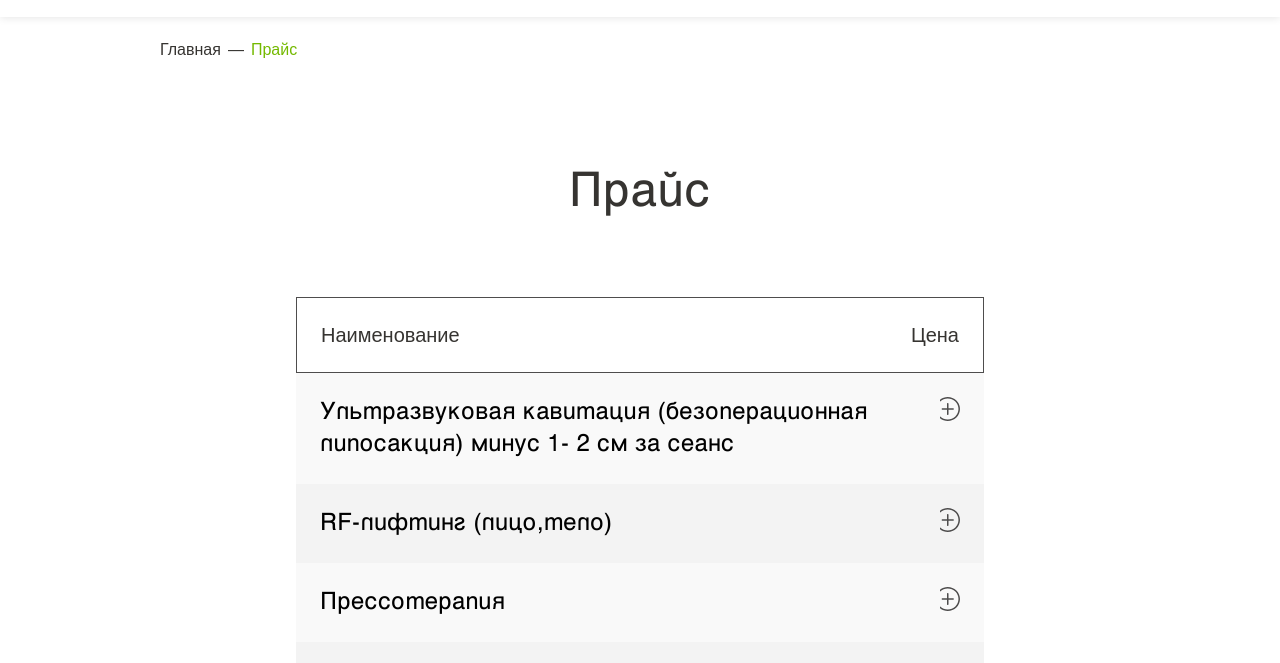
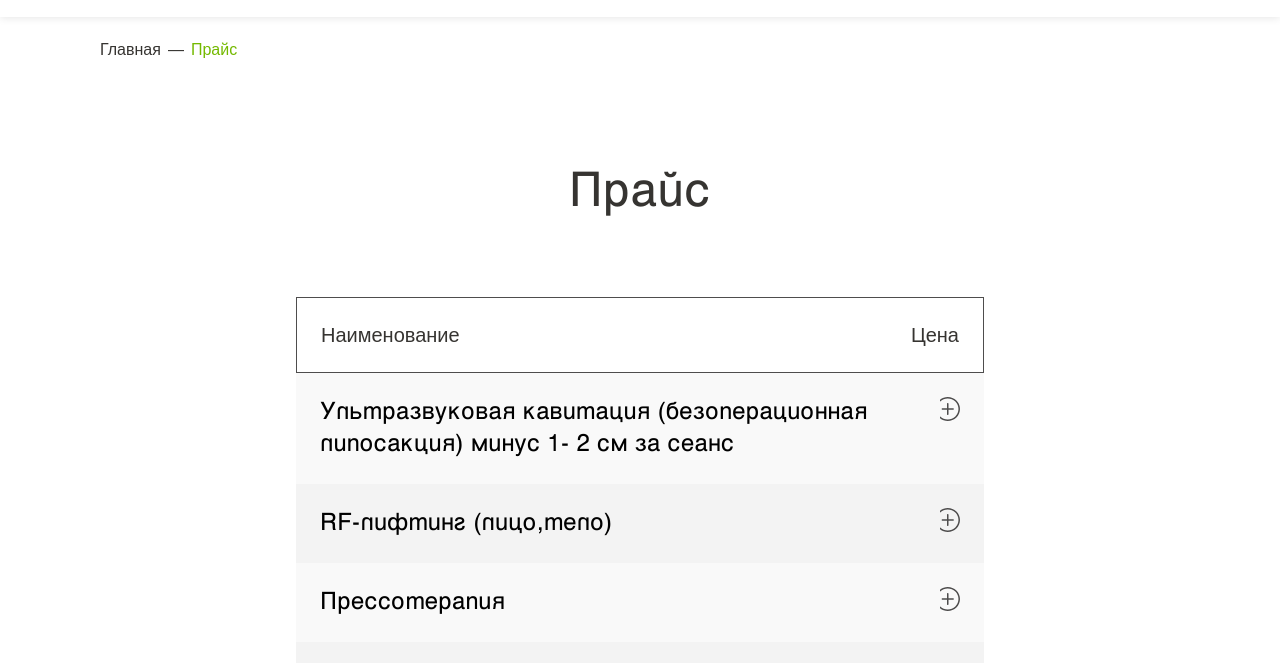
Before and after one commit to Iury1978/BodyTime, a plain HTML site: page price.html in a window 1280 px wide. Shown: the part 103-766 px from the top of the page. Drawn offline with nearby package versions, Linux system fonts and the light colour scheme; files whose address does not match are found by name.

Commit message:
add class container. Changhed paddings in css

```diff
--- a/css/modules/breadcrumb.css
+++ b/css/modules/breadcrumb.css
@@ -1,5 +1,6 @@
 .breadcrumb {
-  padding: 24px 160px 112px;
+  padding-top: 24px;
+  padding-bottom: 112px;
 }
 
 .breadcrumb__items {
@@ -22,7 +23,8 @@
 
 @media (max-width: 425px) {
   .breadcrumb {
-    padding: 16px 16px 72px;
+    padding-top: 16px;
+    padding-bottom: 72px;
   }
 
   .breadcrumb__item {
--- a/price.html
+++ b/price.html
@@ -86,7 +86,7 @@
     </div>
   </header>
   <main>
-    <div class="breadcrumb">
+    <div class="container breadcrumb">
       <ul class="breadcrumb__items">
         <li class="breadcrumb__item"><a href="./index.html" class="breadcrumb__link">Главная</a></li>
         <li class="breadcrumb__item"><a href="./price.html" class="breadcrumb__link">Прайс</a></li>
```
Also changed, not shown: contacts.html (+1 -1 lines), service.html (+1 -1 lines), services.html (+1 -1 lines), stocks.html (+1 -1 lines). Lines whose indentation alone changed are shown as unchanged.
